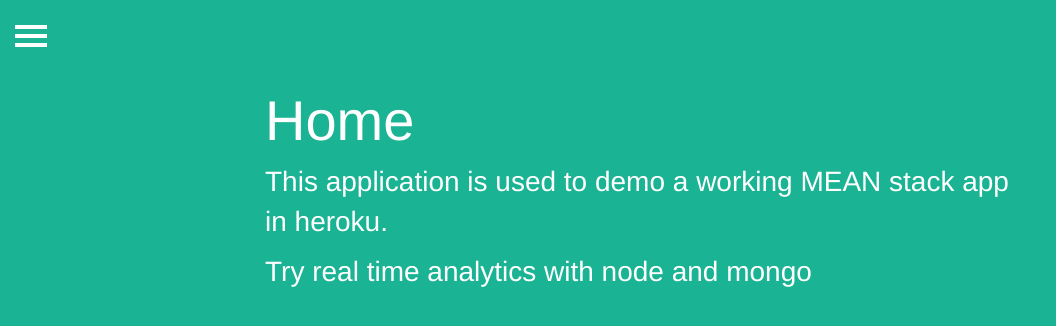
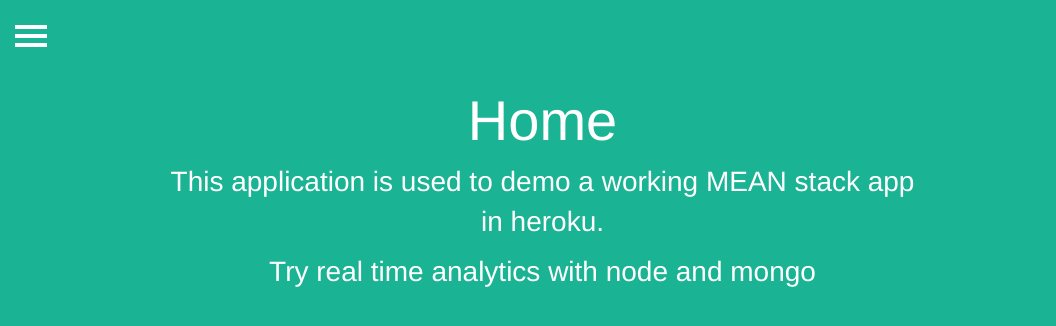
Before and after one commit to Madhusuthanan-B/MEAN-Stack, an Angular app: page / in a window 1280 px wide. Shown: the top 326 px of the page, without its empty margins (0-1056 px from the left). Built offline with nearby package versions, Linux system fonts and the light colour scheme.

Commit message:
Style changes and including spinner when about page data load happens

```diff
--- a/src/app/about/about.component.ts
+++ b/src/app/about/about.component.ts
@@ -9,13 +9,14 @@
 export class AboutComponent implements OnInit {
 
   adminInfo: AdminInfo;
+  showSpinner = true;
 
   constructor(private mongoSvc: MongoService) { }
 
   ngOnInit() {
     this.mongoSvc.getAdminInfo().subscribe((info: AdminInfo) => {
       this.adminInfo = info;
-      console.log(this.adminInfo);
+      this.showSpinner = false;
     });
   }
 
--- a/src/app/home/home.component.html
+++ b/src/app/home/home.component.html
@@ -1,5 +1,5 @@
 <div class="row">
-  <div class="col-lg-8 col-lg-offset-2">
+  <div class="col-lg-8 col-lg-offset-1 text-center">
      <h1> Home </h1>
      <p>This application is used to demo a working MEAN stack app in heroku.</p>
      <p>Try real time analytics with node and mongo</p>
```
Also changed, not shown: src/app/about/about.component.html (+4 -1 lines), 3 other files (tests, documents, lock files or other folders).
